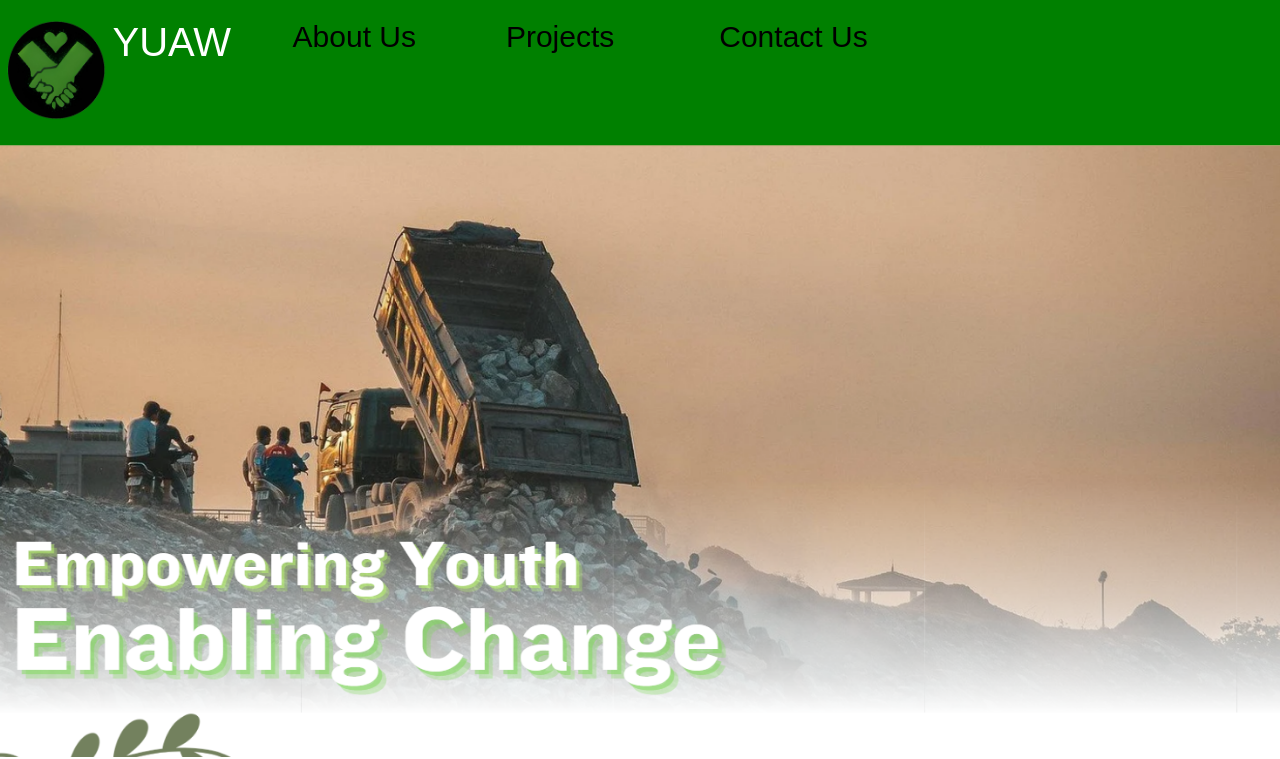
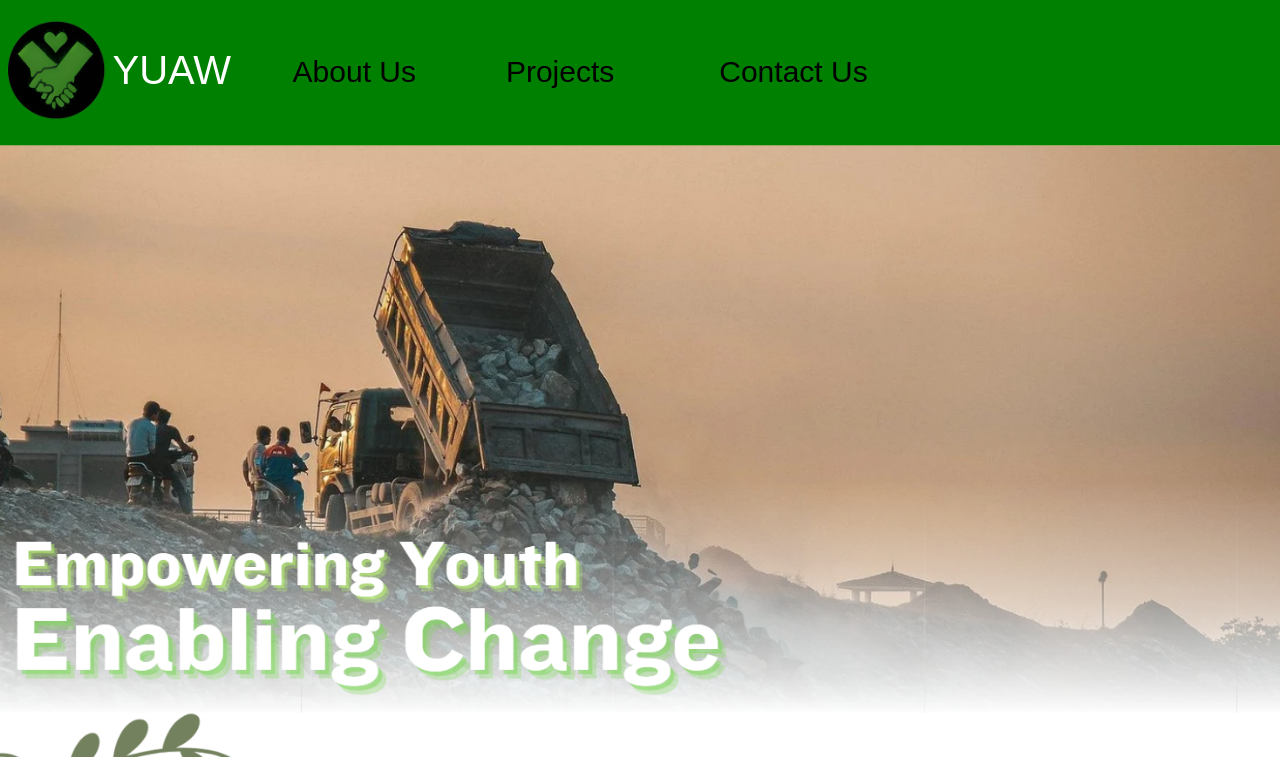
Before and after one commit to zackwilkins/YUAW, a plain HTML site: page index.html in a window 1280 px wide. Shown: the top 759 px of the page. Drawn offline with Linux system fonts and the light colour scheme.

Commit message:
centered text

```diff
--- a/style.css
+++ b/style.css
@@ -32,10 +32,14 @@ body{
     display: flex;
     margin-right: 5%;
 }
+.title {
+    padding-top: 13%;
+}
 .right-side{
     flex-direction: row;
     display: flex;
     justify-content: right;
+    padding-top: 2.7%;
     width: 50%;
 }
 .logo{
```
